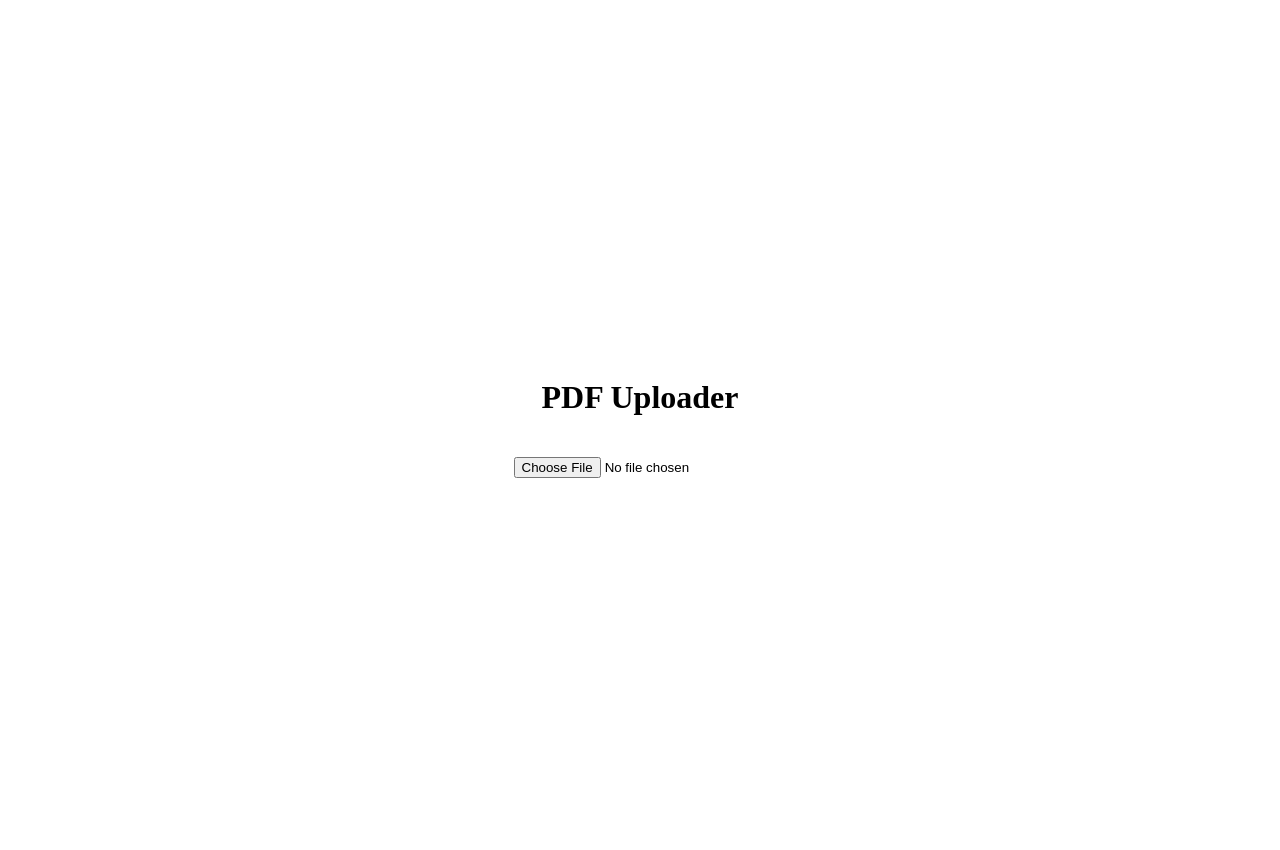
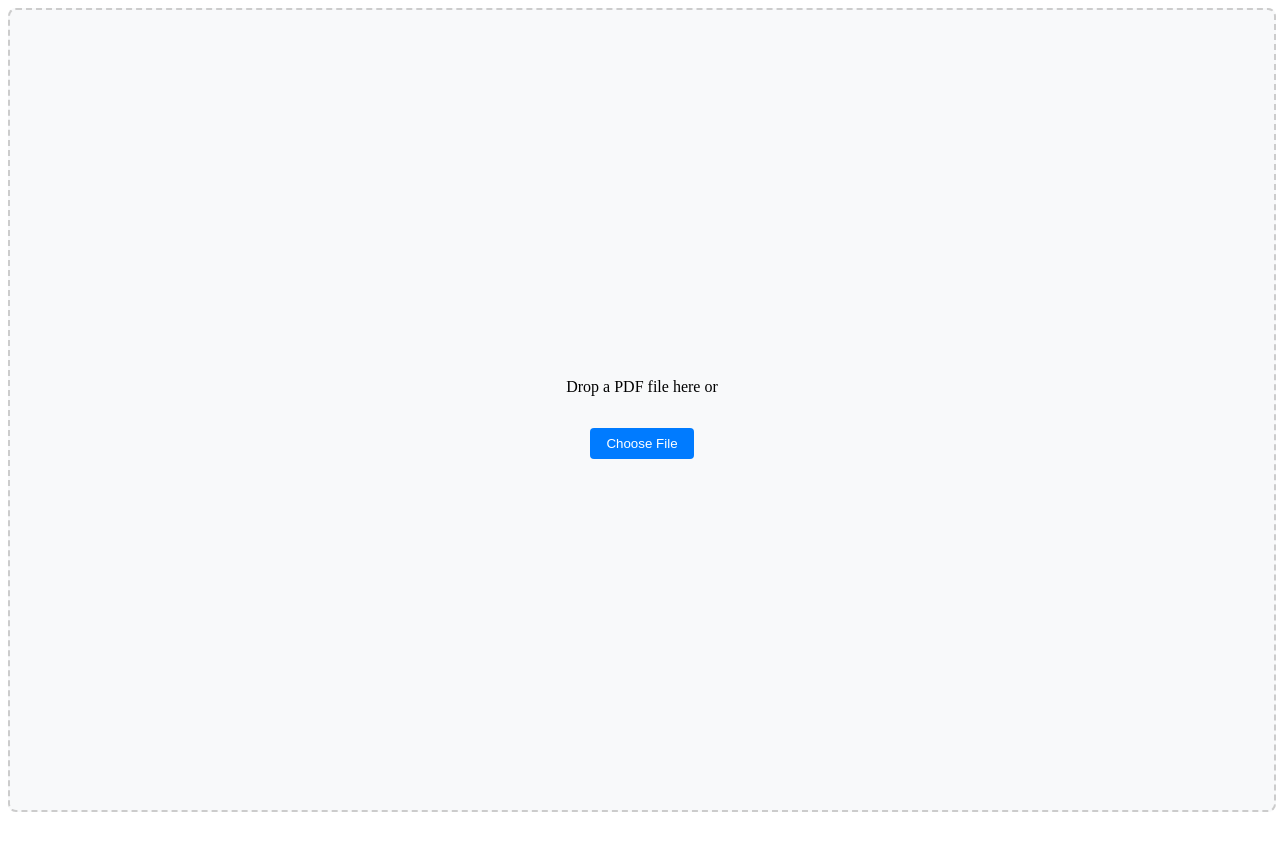
Before and after one commit to qnkhuat/deepread, a React (Vite) app in the folder frontend/: page / in a window 1280 px wide. Shown: the top 850 px of the page. After the commit the page ends 820 px from the top, so only its background shows below. Built offline with nearby package versions, Linux system fonts and the light colour scheme.

Commit message:
drag and drop

```diff
--- a/frontend/src/App.jsx
+++ b/frontend/src/App.jsx
@@ -1,13 +1,11 @@
 import { BrowserRouter as Router, Routes, Route } from 'react-router-dom';
-import Upload from './pages/Upload';
 import Viewer from './pages/Viewer';
 
 function App() {
   return (
     <Router>
       <Routes>
-        <Route path="/" element={<Upload />} />
-        <Route path="/viewer" element={<Viewer />} />
+        <Route path="/" element={<Viewer />} />
       </Routes>
     </Router>
   );
--- a/frontend/src/pages/Upload.jsx
+++ /dev/null
@@ -1,52 +0,0 @@
-import { useNavigate } from 'react-router-dom';
-import { useState } from 'react';
-
-function Upload() {
-  const navigate = useNavigate();
-  const [error, setError] = useState('');
-
-  const handleFileUpload = (event) => {
-    const file = event.target.files[0];
-
-    if (file && file.type === 'application/pdf') {
-      // Create a URL for the file
-      const fileUrl = URL.createObjectURL(file);
-      // Navigate to viewer with the file URL
-      navigate('/viewer', { state: { pdfUrl: fileUrl } });
-    } else {
-      setError('Please upload a valid PDF file');
-    }
-  };
-
-  return (
-    <div style={styles.container}>
-      <h1>PDF Uploader</h1>
-      <input
-        type="file"
-        accept=".pdf"
-        onChange={handleFileUpload}
-        style={styles.input}
-      />
-      {error && <p style={styles.error}>{error}</p>}
-    </div>
-  );
-}
-
-const styles = {
-  container: {
-    display: 'flex',
-    flexDirection: 'column',
-    alignItems: 'center',
-    justifyContent: 'center',
-    minHeight: '100vh',
-    padding: '20px',
-  },
-  input: {
-    margin: '20px 0',
-  },
-  error: {
-    color: 'red',
-  },
-};
-
-export default Upload;
--- a/frontend/src/pages/Viewer.jsx
+++ b/frontend/src/pages/Viewer.jsx
@@ -16,16 +16,57 @@ function Viewer() {
   const [numPages, setNumPages] = useState(null);
   const [messages, setMessages] = useState([]);
   const [inputMessage, setInputMessage] = useState('');
+  const [pdfUrl, setPdfUrl] = useState(null);
   const [selection, setSelection] = useState({
     text: '',
     position: { x: 0, y: 0 },
     visible: false
   });
 
-  // If no PDF URL is provided, redirect to upload page
-  if (!location.state?.pdfUrl) {
-    navigate('/');
-    return null;
+  const handleDrop = (e) => {
+    e.preventDefault();
+    const file = e.dataTransfer.files[0];
+    if (file?.type === 'application/pdf') {
+      const url = URL.createObjectURL(file);
+      setPdfUrl(url);
+    }
+  };
+
+  const handleDragOver = (e) => {
+    e.preventDefault();
+  };
+
+  // Update the drop zone render when no PDF
+  if (!pdfUrl && !location.state?.pdfUrl) {
+    return (
+      <div
+        style={styles.dropZone}
+        onDrop={handleDrop}
+        onDragOver={handleDragOver}
+      >
+        <div style={styles.dropZoneContent}>
+          <p>Drop a PDF file here or</p>
+          <input
+            type="file"
+            accept="application/pdf"
+            onChange={(e) => {
+              const file = e.target.files[0];
+              if (file) {
+                const url = URL.createObjectURL(file);
+                setPdfUrl(url);
+              }
+            }}
+            style={styles.fileInput}
+          />
+          <button
+            onClick={() => document.querySelector('input[type="file"]').click()}
+            style={styles.uploadButton}
+          >
+            Choose File
+          </button>
+        </div>
+      </div>
+    );
   }
 
   function onDocumentLoadSuccess({ numPages }) {
@@ -66,7 +107,12 @@ function Viewer() {
 
   return (
     <div style={styles.container}>
-      <div style={styles.documentContainer} onMouseUp={handleTextSelection}>
+      <div
+        style={styles.documentContainer}
+        onMouseUp={handleTextSelection}
+        onDrop={handleDrop}
+        onDragOver={handleDragOver}
+      >
         {selection.visible && (
           <button
             onClick={handleAddToChat}
@@ -81,7 +127,7 @@ function Viewer() {
           </button>
         )}
         <Document
-          file={location.state.pdfUrl}
+          file={pdfUrl || location.state.pdfUrl}
           onLoadSuccess={onDocumentLoadSuccess}
         >
           {Array.from(new Array(numPages), (el, index) => (
@@ -198,6 +244,34 @@ const styles = {
     zIndex: 1000,
     fontSize: '14px',
   },
+  dropZone: {
+    width: '100%',
+    height: '100vh',
+    display: 'flex',
+    alignItems: 'center',
+    justifyContent: 'center',
+    border: '2px dashed #ccc',
+    borderRadius: '8px',
+    backgroundColor: '#f8f9fa',
+    cursor: 'pointer',
+  },
+  dropZoneContent: {
+    display: 'flex',
+    flexDirection: 'column',
+    alignItems: 'center',
+    gap: '1rem',
+  },
+  fileInput: {
+    display: 'none',
+  },
+  uploadButton: {
+    padding: '0.5rem 1rem',
+    backgroundColor: '#007bff',
+    color: 'white',
+    border: 'none',
+    borderRadius: '4px',
+    cursor: 'pointer',
+  },
 };
 
 export default Viewer;
```
